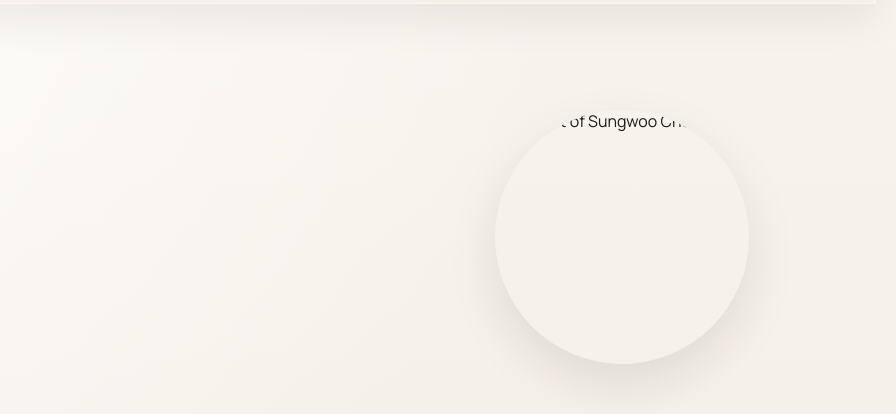
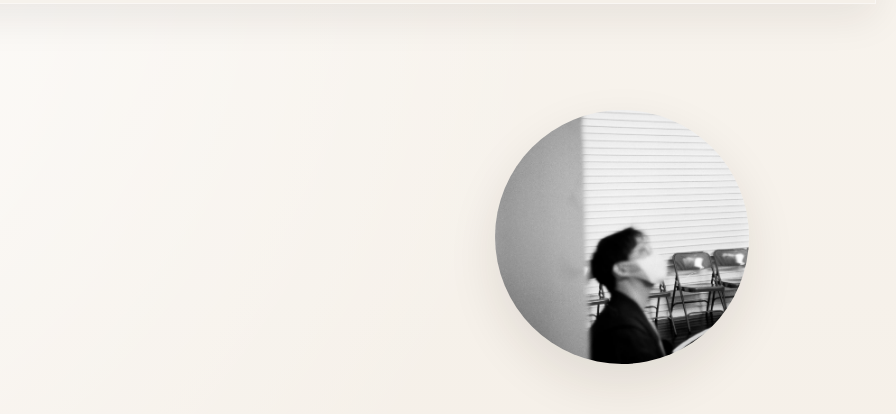
Before and after one commit to cloudocloud/cloudocloud.github.io, a plain HTML site: page about.html in a window 1280 px wide. Shown: the part 106-520 px from the top of the page, 384-1280 px from the left. Drawn offline with Linux system fonts and the light colour scheme; a web font is replaced by a local one.

Commit message:
third small

```diff
--- a/about.html
+++ b/about.html
@@ -59,7 +59,7 @@
               </a>
             </div>
           </div>
-          <img class="about-document__image" src="./bio.jpeg" alt="Portrait of Sungwoo Choi" />
+          <img class="about-document__image" src="./Images/bio.jpg" alt="Portrait of Sungwoo Choi" />
         </section>
 
         <section class="about-document__section">
```
Also changed, not shown: Images/bio.jpg (added).
